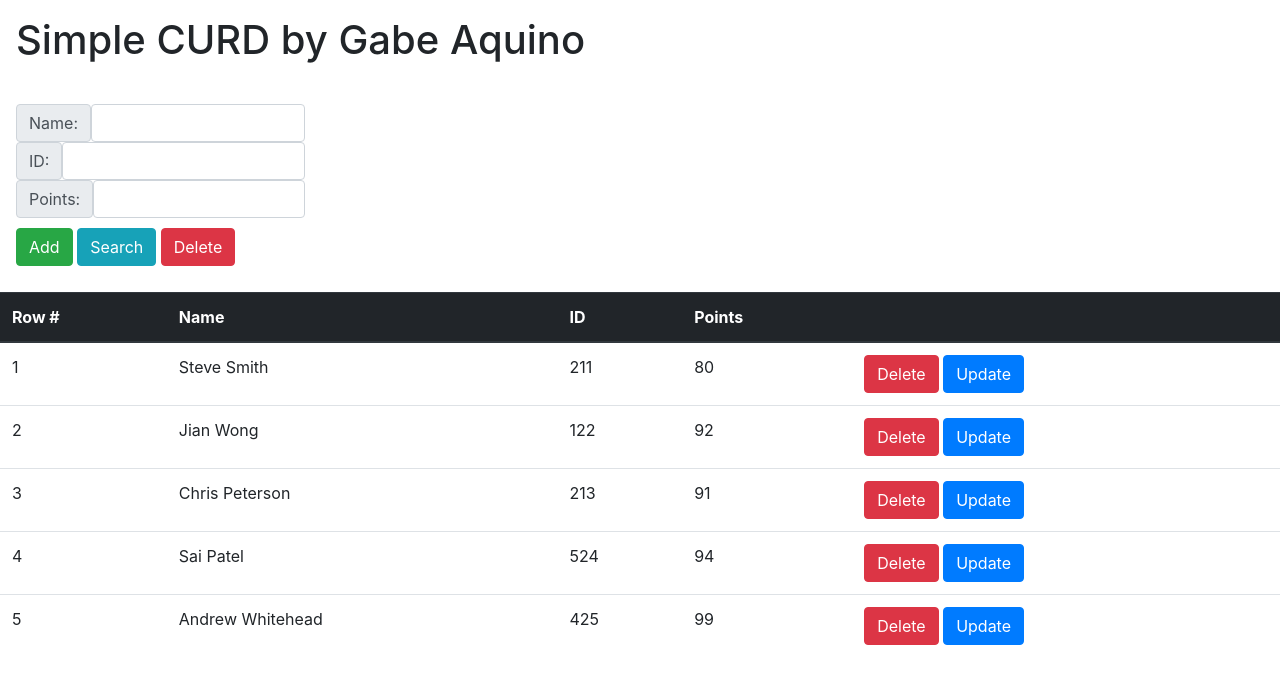
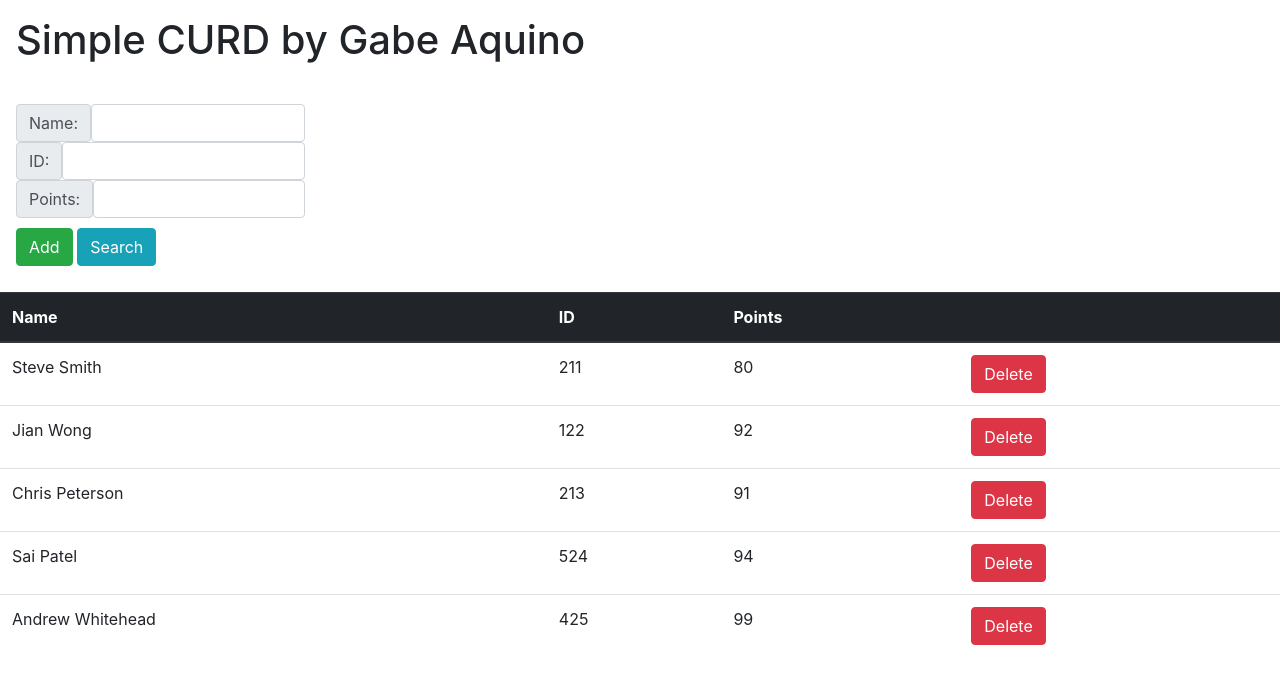
Before and after one commit to al-gabe31/CMSC447-HW2, a Flask app: page / in a window 1280 px wide. Shown: the top 684 px of the page. Run offline with Flask 2, Linux system fonts and the light colour scheme; some libraries are stand-ins or nearby versions.

Commit message:
Final Code
Yeah... I'll just submit this. It should contain everything besides the database portion of the HW.

```diff
--- a/static/main.css
+++ b/static/main.css
@@ -1,6 +1,6 @@
-/* .deleteButton {
-    margin-left: 40px;
-} */
+#deleteButton {
+    display: none;
+}
 
 #actionButtons {
     margin-top: 10px;
--- a/templates/home.html
+++ b/templates/home.html
@@ -39,7 +39,6 @@
     <table class="table">
         <thead class="thead-dark">
             <tr>
-                <th scope="col">Row #</th>
                 <th scope="col">Name</th>
                 <th scope="col">ID</th>
                 <th scope="col">Points</th>
@@ -48,57 +47,47 @@
         </thead>
         <tbody>
             <tr id="Steve_Smith/211/80">
-                <td>1</td>
                 <td>Steve Smith</td>
                 <td>211</td>
                 <td>80</td>
                 <td>
                     <button type="button" class="btn btn-danger deleteButton" id="Delete/Steve_Smith/211/80">Delete</button>
-                    <button type="button" class="btn btn-primary updateButton" id="Update/Steve_Smith/211/80">Update</button>
                 </td>
             </tr>
 
             <tr id="Jian_Wong/122/92">
-                <td>2</td>
                 <td>Jian Wong</td>
                 <td>122</td>
                 <td>92</td>
                 <td>
                     <button type="button" class="btn btn-danger deleteButton" id="Delete/Jian_Wong/122/92">Delete</button>
-                    <button type="button" class="btn btn-primary updateButton" id="Update/Jian_Wong/122/92">Update</button>
                 </td>
             </tr>
 
             <tr id="Chris_Peterson/213/91">
-                <td>3</td>
                 <td>Chris Peterson</td>
                 <td>213</td>
                 <td>91</td>
                 <td>
                     <button type="button" class="btn btn-danger deleteButton" id="Delete/Chris_Peterson/213/91">Delete</button>
-                    <button type="button" class="btn btn-primary updateButton" id="Update/Chris_Peterson/213/91">Update</button>
                 </td>
             </tr>
 
             <tr id="Sai_Patel/524/94">
-                <td>4</td>
                 <td>Sai Patel</td>
                 <td>524</td>
                 <td>94</td>
                 <td>
                     <button type="button" class="btn btn-danger deleteButton" id="Delete/Sai_Patel/524/94">Delete</button>
-                    <button type="button" class="btn btn-primary updateButton" id="Update/Sai_Patel/524/94">Update</button>
                 </td>
             </tr>
 
             <tr id="Andrew_Whitehead/425/99">
-                <td>5</td>
                 <td>Andrew Whitehead</td>
                 <td>425</td>
                 <td>99</td>
                 <td>
                     <button type="button" class="btn btn-danger deleteButton" id="Delete/Andrew_Whitehead/425/99">Delete</button>
-                    <button type="button" class="btn btn-primary updateButton" id="Update/Andrew_Whitehead/425/99">Update</button>
                 </td>
             </tr>
         </tbody>
@@ -186,13 +175,11 @@
 
                 tbodyEl.innerHTML += `
                     <tr id="${parseInputs(name, id, points)}">
-                        <td>${numRows}</td>
                         <td>${name}</td>
                         <td>${id}</td>
                         <td>${points}</td>
                         <td>
                             <button type="button" class="btn btn-danger deleteButton" id="${deleteID}">Delete</button>
-                            <button type="button" class="btn btn-primary updateButton" id="${deleteID}">Update</button>
                         </td>
                     </tr>
                 `;
```
